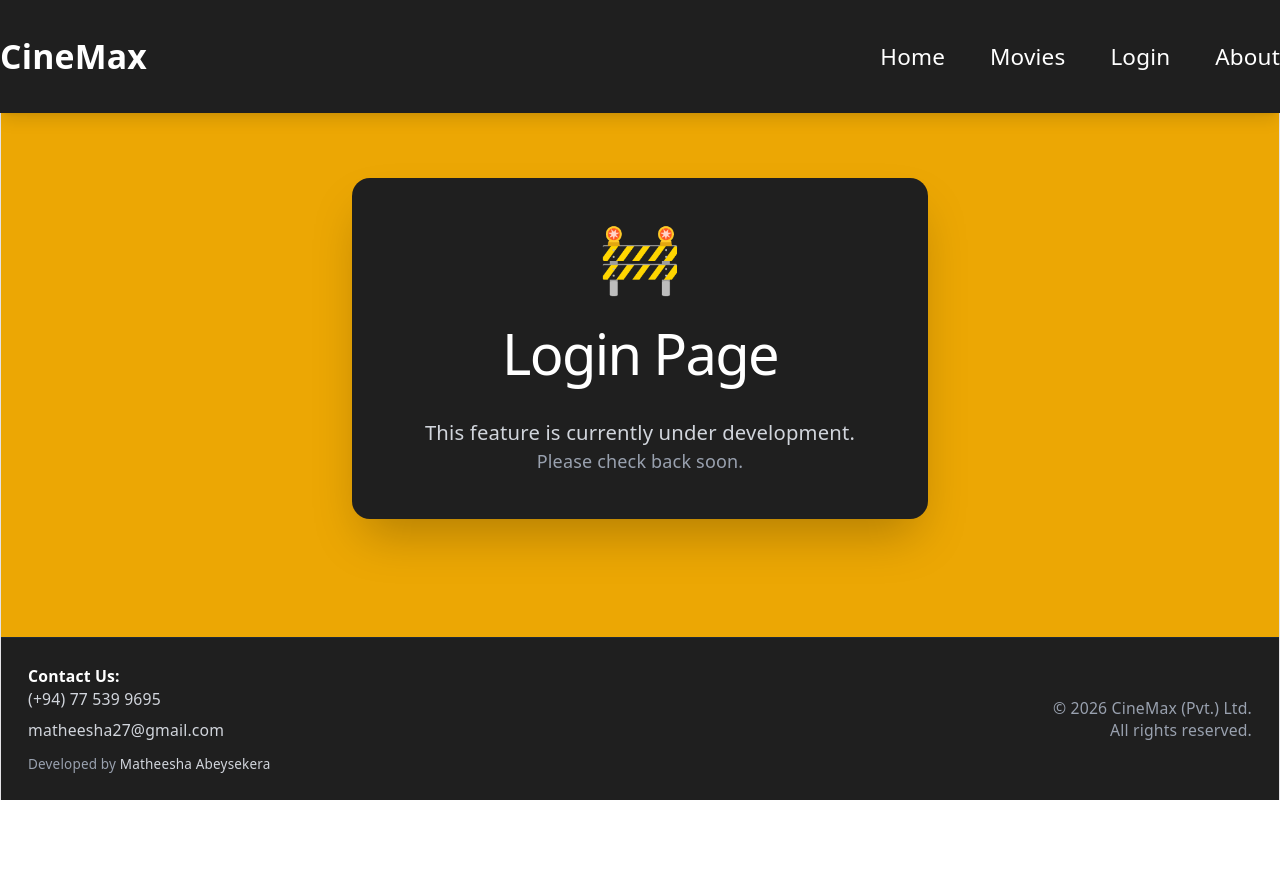
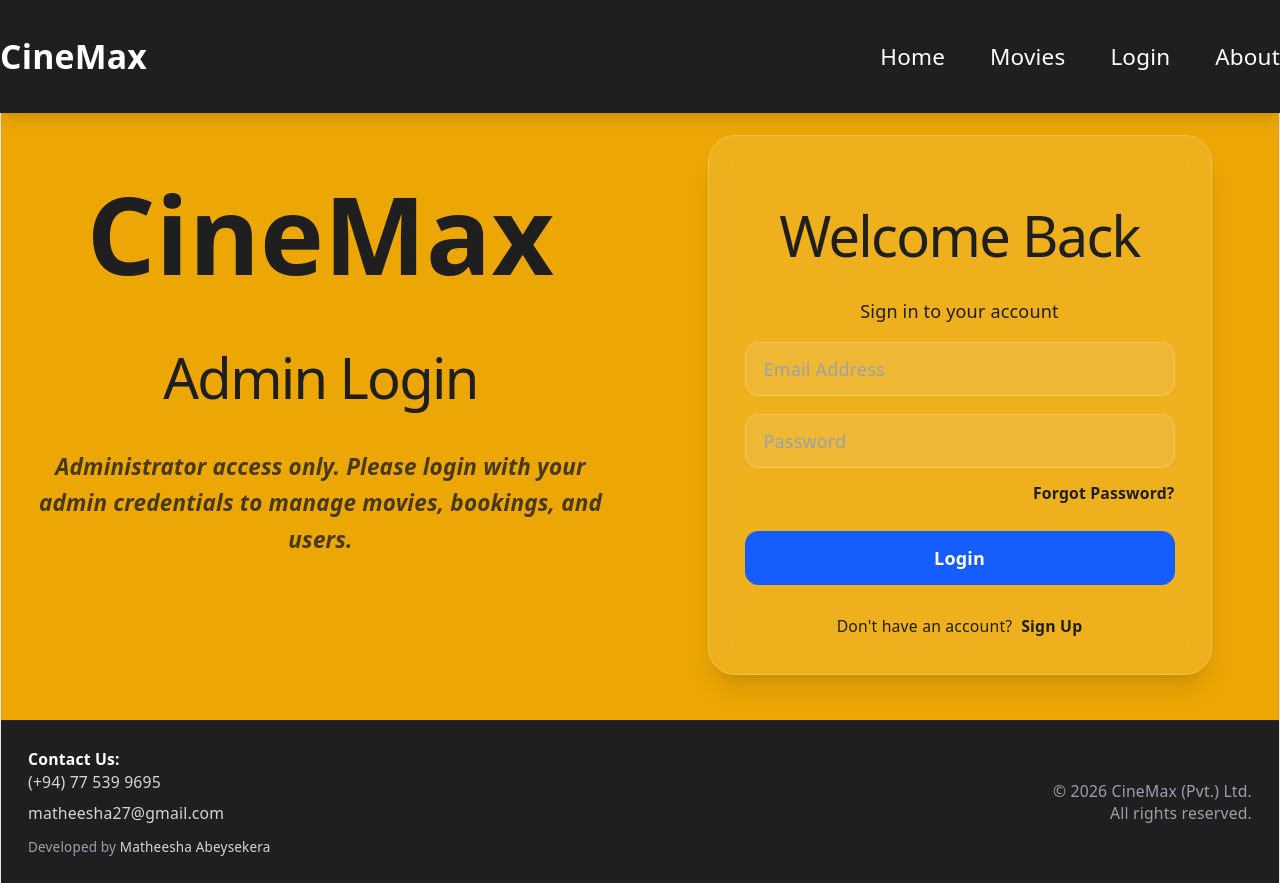
Before and after one commit to matheesha27/movie-ticket-booking-frontend, a React (Vite) app: page /login in a window 1280 px wide. Before the commit the page ends 800 px from the top, so only its background shows below. Built offline with nearby package versions, Linux system fonts and the light colour scheme.

Commit message:
Adds login page content

```diff
--- a/src/pages/LoginPage.jsx
+++ b/src/pages/LoginPage.jsx
@@ -1,53 +1,219 @@
 import Header from "../components/Header";
 import Footer from "../components/Footer";
+import Loader from "../components/loader";
+
 import { motion } from "framer-motion";
 import { useState } from "react";
 import toast from "react-hot-toast";
 import { Link, useNavigate } from "react-router-dom";
-import Loader from "../components/loader";
 
 export default function LoginPage() {
 
   const [email, setEmail] = useState("");
   const [password, setPassword] = useState("");
   const [isLoading, setIsLoading] = useState(false);
+
   const navigate = useNavigate();
+
+  async function login() {
+
+    if (!email || !password) {
+      toast.error("Please enter email and password");
+      return;
+    }
+
+    try {
+      setIsLoading(true);
+
+      // Login API call here
+
+      toast.success("Login successful");
+
+      navigate("/");
+
+    } catch (error) {
+
+      console.error(error);
+
+      toast.error(
+        error?.response?.data?.detail ||
+        "Login failed"
+      );
+
+    } finally {
+
+      setIsLoading(false);
+
+    }
+  }
 
   return (
     <div className="min-h-screen bg-secondary text-white flex flex-col">
 
       <Header />
 
-      <main className="flex-1 flex items-center justify-center px-6">
+      <main className="flex-1 flex items-center justify-center px-6 py-10">
+
+        <div className="max-w-7xl w-full grid grid-cols-1 lg:grid-cols-2 gap-12 items-center">
+
+          {/* LEFT SIDE */}
+          <div className="hidden lg:flex flex-col justify-center items-center text-center">
+
+            <Link to="/" className="text-8xl font-bold text-primary py-4 inline-block">
+              CineMax
+            </Link>
+
+            <h1 className="text-xl font-bold text-primary mt-6">
+              Admin Login
+            </h1>
+
+            <p className="text-xl text-primary/80 font-semibold mt-5 max-w-lg italic leading-relaxed">
+              Administrator access only. Please login with your admin credentials to manage movies, bookings, and users.
+            </p>
+
+          </div>
+
+          {/* RIGHT SIDE */}
+          <div className="flex justify-center">
 
             <motion.div
-          initial={{ opacity: 0, y: 60 }}
-          animate={{ opacity: 1, y: 30 }}
-          transition={{ duration: 0.6 }}
+              initial={{ opacity: 0, y: 40 }}
+              animate={{ opacity: 1, y: 0 }}
+              transition={{ duration: 0.5 }}
               className="
-            bg-primary
-            p-10
-            rounded-2xl
-            shadow-2xl
-            text-center
-            max-w-lg
                 w-full
+                max-w-md
+                bg-white/10
+                backdrop-blur-xl
+                border border-white/20
+                rounded-3xl
+                shadow-xl
+                p-8
+                mt-20
               "
             >
-          <div className="text-6xl mb-4">🚧</div>
 
-          <h1 className="text-4xl font-bold mb-4">
-            Login Page
+              <h1 className="text-4xl font-bold text-center text-primary">
+                Welcome Back
               </h1>
 
-          <p className="text-gray-300 text-lg">
-            This feature is currently under development.
+              <p className="text-center text-primary mt-2 mb-8">
+                Sign in to your account
               </p>
 
-          <p className="text-gray-400 mt-2">
-            Please check back soon.
-          </p>
+              {/* EMAIL */}
+              <input
+                type="email"
+                placeholder="Email Address"
+                value={email}
+                onChange={(e) => setEmail(e.target.value)}
+                className="
+                  w-full
+                  h-12
+                  px-4
+                  rounded-xl
+                  bg-white/10
+                  border border-white/20
+                  text-white
+                  placeholder-gray-400
+                  focus:outline-none
+                  focus:ring-2
+                  focus:ring-accent
+                  mt-4
+                  mb-4
+                "
+              />
+
+              {/* PASSWORD */}
+              <input
+                type="password"
+                placeholder="Password"
+                value={password}
+                onChange={(e) => setPassword(e.target.value)}
+                className="
+                  w-full
+                  h-12
+                  px-4
+                  rounded-xl
+                  bg-white/10
+                  border border-white/20
+                  text-white
+                  placeholder-gray-400
+                  focus:outline-none
+                  focus:ring-2
+                  focus:ring-accent
+                "
+              />
+
+              <div className="flex justify-end mt-3 mb-6">
+
+                <Link
+                  to="/forgot-password"
+                  className="
+                    text-primary
+                    text-sm
+                    font-semibold
+                    hover:underline
+                  hover:text-blue-700
+                  "
+                >
+                  Forgot Password?
+                </Link>
+
+              </div>
+
+              <button
+                onClick={login}
+                disabled={isLoading}
+                className="
+                  w-full
+                  h-12
+                  rounded-xl
+                  bg-blue-600
+                  hover:bg-blue-700
+                  text-white
+                  font-bold
+                  cursor-pointer
+                  transition-all
+                  duration-200
+                  hover:scale-[1.02]
+                  hover:shadow-lg
+                  disabled:opacity-60
+                "
+              >
+                {isLoading ? "Logging In..." : "Login"}
+              </button>
+
+              {/* REGISTER */}
+              <div className="mt-6 text-center">
+
+                <span className="text-gray-primary text-sm text-primary font-medium">
+                  Don't have an account?
+                </span>
+
+                <Link
+                  to="/register"
+                  className="
+                    ml-2
+                    text-primary
+                    text-sm
+                    font-semibold
+                    hover:underline
+                    hover:text-blue-700
+                  "
+                >
+                  Sign Up
+                </Link>
+
+              </div>
+
             </motion.div>
+
+          </div>
+
+        </div>
+
+        {isLoading && <Loader />}
 
       </main>
 
--- a/src/pages/MovieOverviewPage.jsx
+++ b/src/pages/MovieOverviewPage.jsx
@@ -1,10 +1,10 @@
 import React from 'react';
 import { useEffect, useState } from 'react';
 import { useLocation, useNavigate } from 'react-router-dom';
+import ReactPlayer from "react-player";
 import Header from '../components/Header';
 import Footer from '../components/Footer';
 import MovieCard from '../components/MovieCard';
-import ReactPlayer from "react-player";
 
 
 export default function MovieOverviewPage() {
```
Lines whose indentation alone changed are shown as unchanged.
